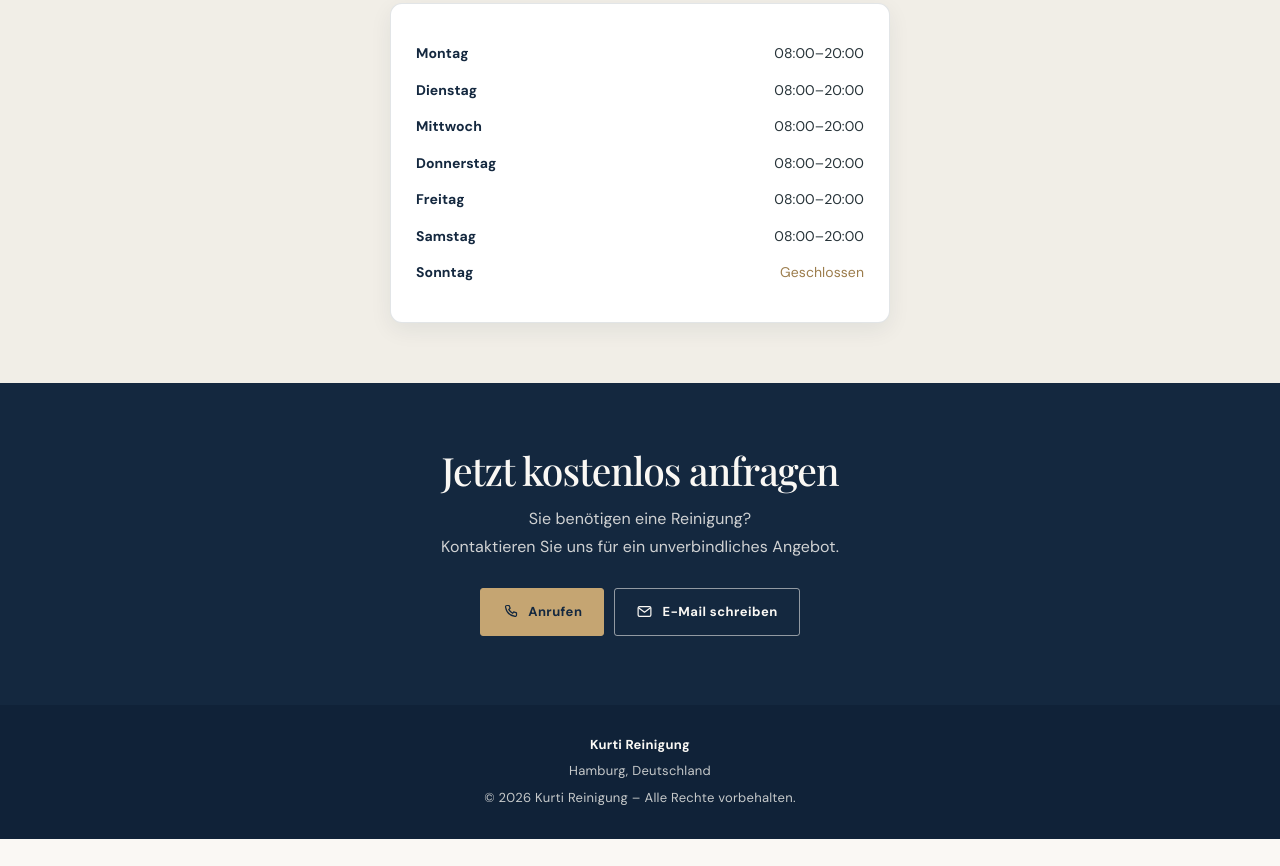
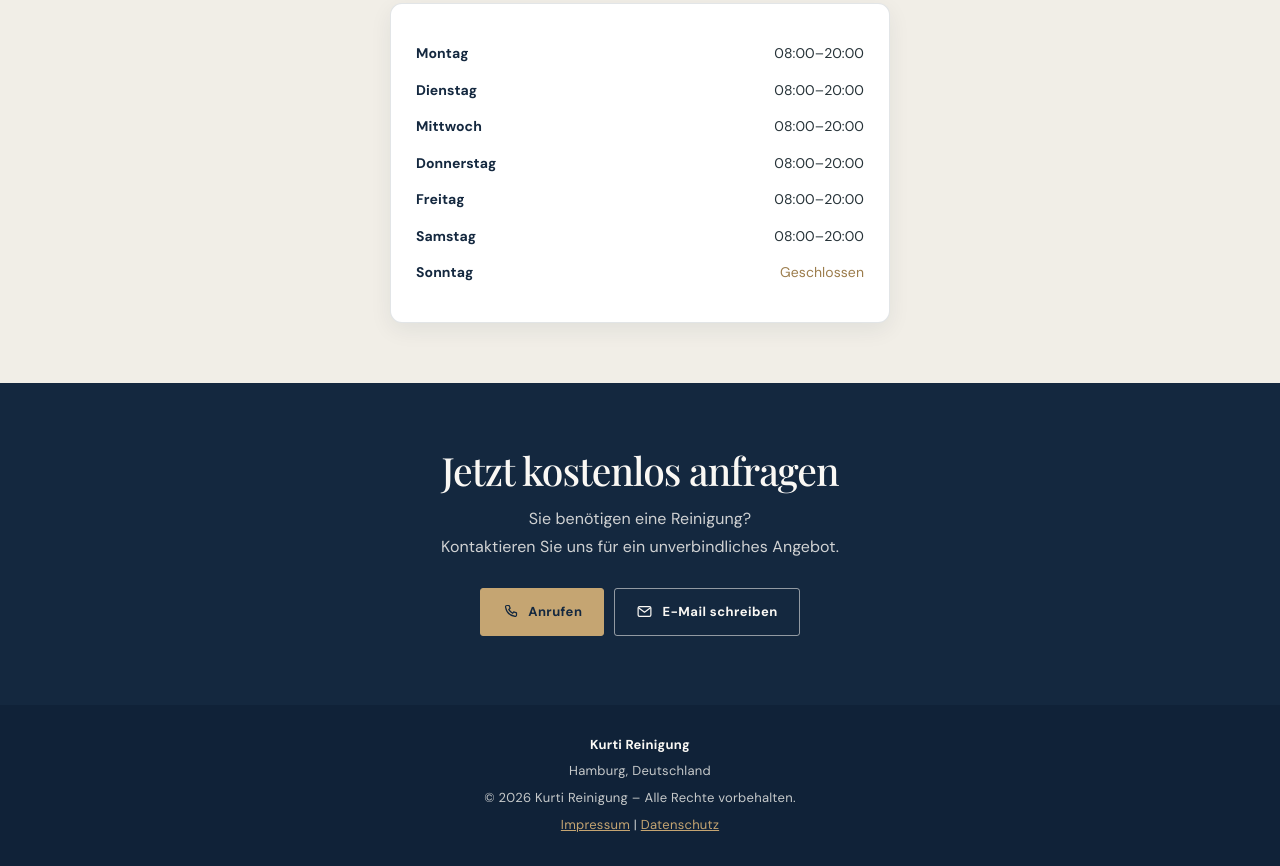
Before and after one commit to kurti-reinigung-hamburg/kurti-reinigung, a plain HTML site: page index.html in a window 1280 px wide. Shown: the part 4651-5517 px from the top of the page. Before the commit the page ends 5490 px from the top, so only its background shows below. Drawn offline with nearby package versions, Linux system fonts and the light colour scheme; a web font is replaced by a local one.

Commit message:
Add privacy policy link to footer
Added links to Impressum and Datenschutz in the footer.

```diff
--- a/index.html
+++ b/index.html
@@ -48,6 +48,6 @@
 </div></section>
 <section id="oeffnungszeiten" style="padding:60px 20px;background:#f4f7f9;text-align:center"><h2 style="color:#1683c7;margin-bottom:10px">Öffnungszeiten</h2><p style="margin-bottom:30px">Wir sind zu folgenden Zeiten für Sie erreichbar:</p><div style="max-width:500px;margin:0 auto;background:white;padding:25px;border-radius:12px;box-shadow:0 5px 20px rgba(0,0,0,.07)"><p style="display:flex;justify-content:space-between;margin:12px 0"><strong>Montag</strong><span>08:00–20:00</span></p><p style="display:flex;justify-content:space-between;margin:12px 0"><strong>Dienstag</strong><span>08:00–20:00</span></p><p style="display:flex;justify-content:space-between;margin:12px 0"><strong>Mittwoch</strong><span>08:00–20:00</span></p><p style="display:flex;justify-content:space-between;margin:12px 0"><strong>Donnerstag</strong><span>08:00–20:00</span></p><p style="display:flex;justify-content:space-between;margin:12px 0"><strong>Freitag</strong><span>08:00–20:00</span></p><p style="display:flex;justify-content:space-between;margin:12px 0"><strong>Samstag</strong><span>08:00–20:00</span></p><p style="display:flex;justify-content:space-between;margin:12px 0"><strong>Sonntag</strong><span style="color:#c0392b">Geschlossen</span></p></div></section>
 <section class="contact" id="kontakt"><h2>Jetzt kostenlos anfragen</h2><p>Sie benötigen eine Reinigung?<br>Kontaktieren Sie uns für ein unverbindliches Angebot.</p><a class="button" href="tel:+4915777124427"><svg viewBox="0 0 24 24" aria-hidden="true"><path d="M7 3.5h3l1.5 4-2 1.5a15 15 0 0 0 5.5 5.5l1.5-2 4 1.5v3a2 2 0 0 1-2.2 2A16.5 16.5 0 0 1 5 5.7 2 2 0 0 1 7 3.5Z"></path></svg>Anrufen</a><a class="button button-dark" href="mailto:reinigung.kurti@gmail.com?subject=Reinigungsanfrage"><svg viewBox="0 0 24 24" aria-hidden="true"><rect x="3" y="5" width="18" height="14" rx="2"></rect><path d="m4 7 8 6 8-6"></path></svg>E-Mail schreiben</a></section>
-<footer><p><strong>Kurti Reinigung</strong></p><p>Hamburg, Deutschland</p><p>© 2026 Kurti Reinigung – Alle Rechte vorbehalten.</p></footer>
+<footer><p><strong>Kurti Reinigung</strong></p><p>Hamburg, Deutschland</p><p>© 2026 Kurti Reinigung – Alle Rechte vorbehalten.</p><p><a href="impressum.html" style="color:#C5A572;">Impressum</a> | <a href="datenschutz.html" style="color:#C5A572;">Datenschutz</a></p></footer>
 </body>
 </html>
```
